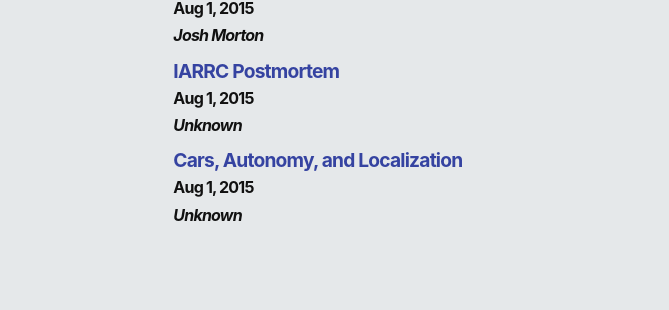
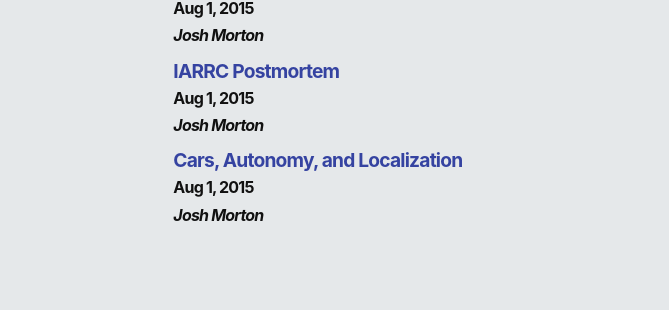
Before and after one commit to gtagency/gtagency.github.com, a Jekyll site: the page built from lectures.html, in a window 1280 px wide. Shown: the part 2655-2965 px from the top of the page, without its empty margins (574-1243 px from the left). Built offline with Jekyll 4.4.1, drawn with Linux system fonts in a browser that asks for light colours.

Commit message:
attribution

```diff
--- a/_posts/2015-08-01-cars-autonomy-and-localization.md
+++ b/_posts/2015-08-01-cars-autonomy-and-localization.md
@@ -3,7 +3,7 @@
 header: Cars, Autonomy, and Localization
 date: 2015-08-01 00:00:00 -0400
 categories: announcement
-author: Unknown
+author: Josh Morton
 moreexists: false
 ---
 <!-- embedded slides should have width="640" height="389" -->
--- a/_posts/2015-08-01-iarrc-postmortem.md
+++ b/_posts/2015-08-01-iarrc-postmortem.md
@@ -3,7 +3,7 @@
 header: IARRC Postmortem
 date: 2015-08-01 00:00:00 -0400
 categories: announcement
-author: Unknown
+author: Josh Morton
 moreexists: false
 ---
 <!-- embedded slides should have width="640" height="389" -->
```
